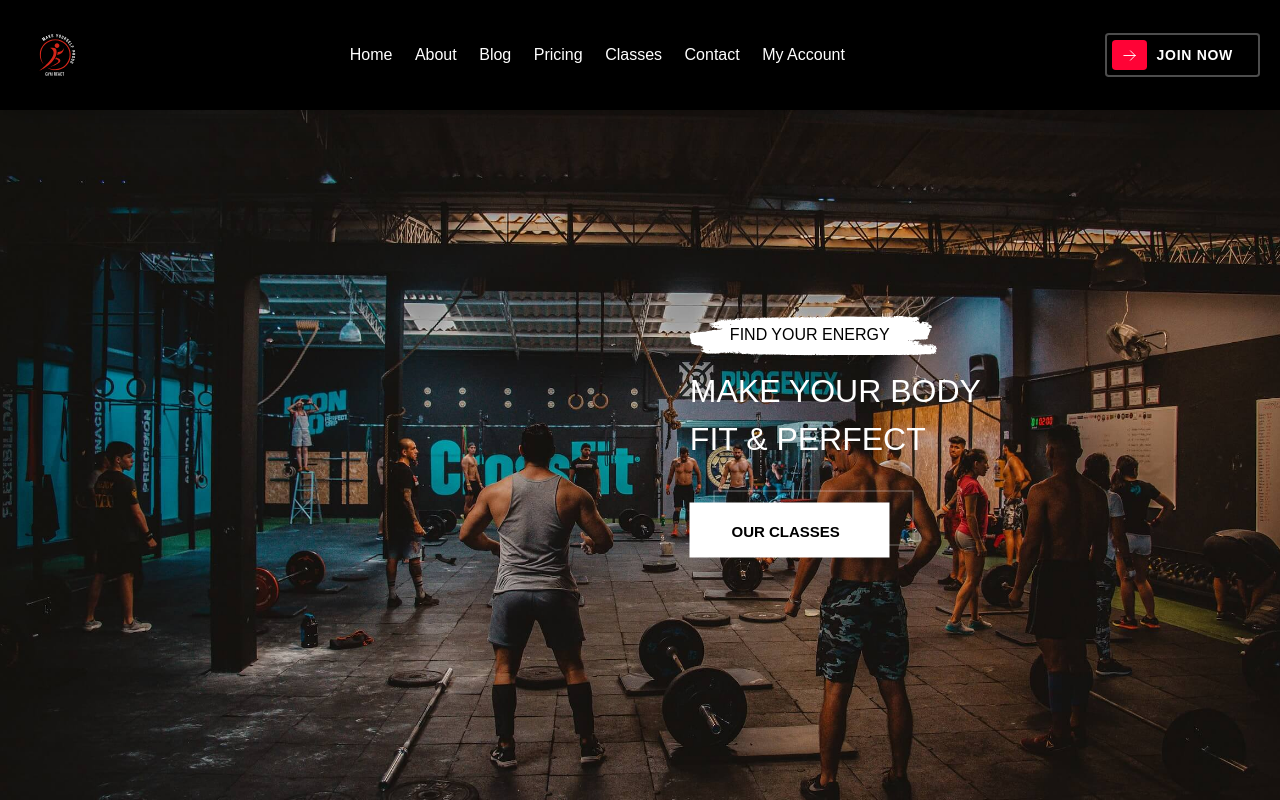
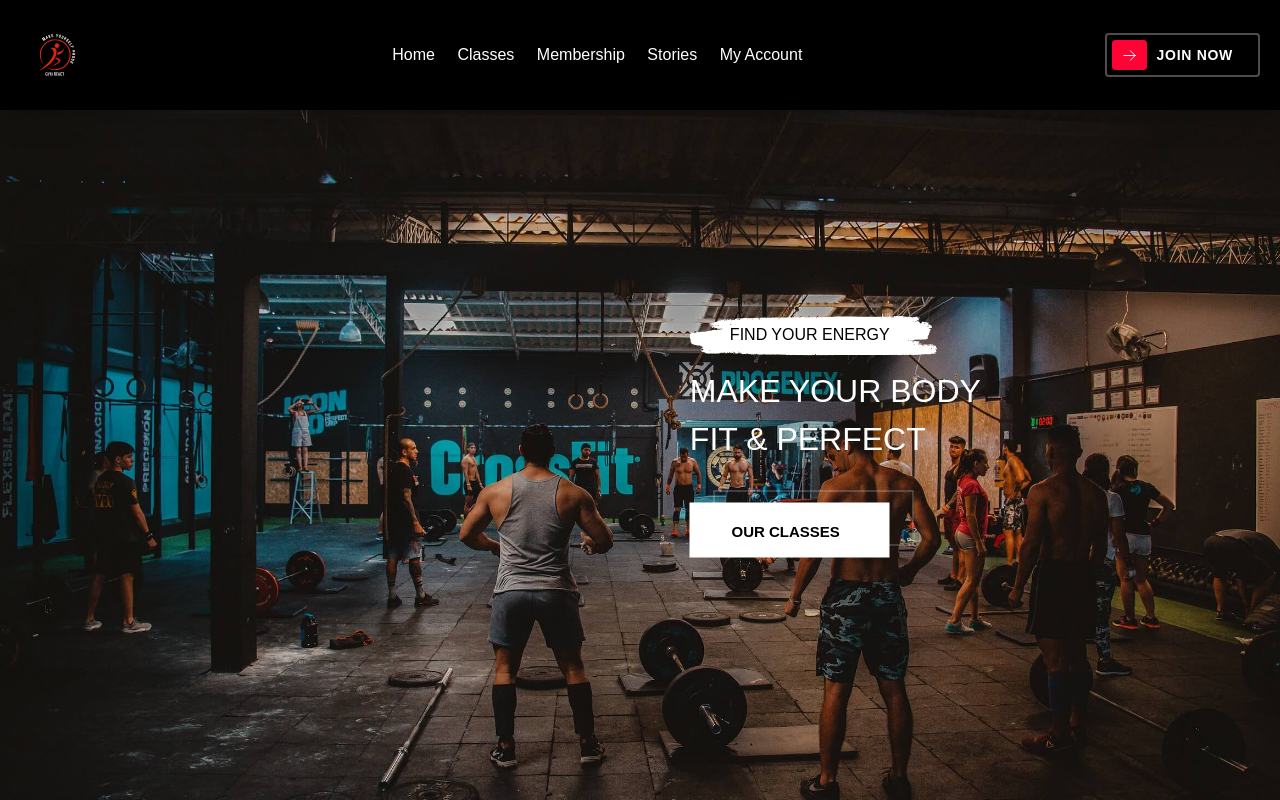
Before and after one commit to itava0/React-Gym, a Next.js app: page / in a window 1280 px wide. Shown: the top 800 px of the page. Built offline with nearby package versions, Linux system fonts and the light colour scheme.

Commit message:
Changed the links for the navbar

```diff
--- a/components/Nav/HamburgerList.jsx
+++ b/components/Nav/HamburgerList.jsx
@@ -1,6 +1,6 @@
 import Link from 'next/link';
 
- const HamburgerList = () => {
+const HamburgerList = () => {
   return (
     <ul className="flex flex-col items-center justify-between min-h-[250px]">
       <li
@@ -13,31 +13,19 @@ import Link from 'next/link';
         className="border-b border-gray-400 my-8 uppercase cursor-pointer hover:text-[#ff0336]"
         style={{ transition: 'all 0.3s' }}
       >
-        <Link href="/about"> About</Link>
-      </li>
-      <li
-        className="border-b border-gray-400 my-8 uppercase cursor-pointer hover:text-[#ff0336]"
-        style={{ transition: 'all 0.3s' }}
-      >
-        <Link href="/blog">Blog</Link>
-      </li>
-      <li
-        className="border-b border-gray-400 my-8 uppercase cursor-pointer hover:text-[#ff0336]"
-        style={{ transition: 'all 0.3s' }}
-      >
-        <Link href="/pricing">Pricing</Link>
-      </li>
-      <li
-        className="border-b border-gray-400 my-8 uppercase cursor-pointer hover:text-[#ff0336]"
-        style={{ transition: 'all 0.3s' }}
-      >
         <Link href="/classes">Classes</Link>
       </li>
       <li
         className="border-b border-gray-400 my-8 uppercase cursor-pointer hover:text-[#ff0336]"
         style={{ transition: 'all 0.3s' }}
       >
-        <Link href="/contact">Contact</Link>
+        <Link href="/memberships">Membership</Link>
+      </li>
+      <li
+        className="border-b border-gray-400 my-8 uppercase cursor-pointer hover:text-[#ff0336]"
+        style={{ transition: 'all 0.3s' }}
+      >
+        <Link href="/stories">Stories</Link>
       </li>
       <li
         className="border-b border-gray-400 my-8 uppercase cursor-pointer hover:text-[#ff0336]"
@@ -47,6 +35,6 @@ import Link from 'next/link';
       </li>
     </ul>
   );
-}
+};
 
 export default HamburgerList;
--- a/components/Nav/NavList.jsx
+++ b/components/Nav/NavList.jsx
@@ -5,62 +5,38 @@ const NavList = () => {
         <>
           <ul className="flex gap-9 text-white text-[16px] font-medium xl:none">
             <li
-              style={{ transition: "all 0.3s" }}
+              style={{ transition: 'all 0.3s' }}
               className=" cursor-pointer hover:text-[#ff0336]"
             >
               <Link href="/">Home</Link>
             </li>
             <li
-              style={{ transition: "all 0.3s" }}
+              style={{ transition: 'all 0.3s' }}
               className=" cursor-pointer hover:text-[#ff0336]"
             >
-              <Link  href="/about">
-                About
-              </Link>
+              <Link href="/classes">Classes</Link>
             </li>
             <li
-              style={{ transition: "all 0.3s" }}
+              style={{ transition: 'all 0.3s' }}
               className=" cursor-pointer hover:text-[#ff0336]"
             >
-              <Link href="/blog">
-                Blog
-              </Link>
+              <Link href="/memberships">Membership</Link>
             </li>
             <li
-              style={{ transition: "all 0.3s" }}
+              style={{ transition: 'all 0.3s' }}
               className=" cursor-pointer hover:text-[#ff0336]"
             >
-              <Link  href="/pricing">
-                Pricing
-              </Link>
+              <Link href="/stories">Stories</Link>
             </li>
             <li
-              style={{ transition: "all 0.3s" }}
+              style={{ transition: 'all 0.3s' }}
               className=" cursor-pointer hover:text-[#ff0336]"
             >
-              <Link href="/classes">
-                Classes
-              </Link>
-            </li>
-            <li
-              style={{ transition: "all 0.3s" }}
-              className=" cursor-pointer hover:text-[#ff0336]"
-            >
-              <Link href="/contact">
-                Contact
-              </Link>
-            </li>
-            <li
-              style={{ transition: "all 0.3s" }}
-              className=" cursor-pointer hover:text-[#ff0336]"
-            >
-              <Link href="/myaccount">
-                My Account
-              </Link>
+              <Link href="/myaccount">My Account</Link>
             </li>
           </ul>
         </>
-  );
+      );
 }
 
 export default NavList;
```
